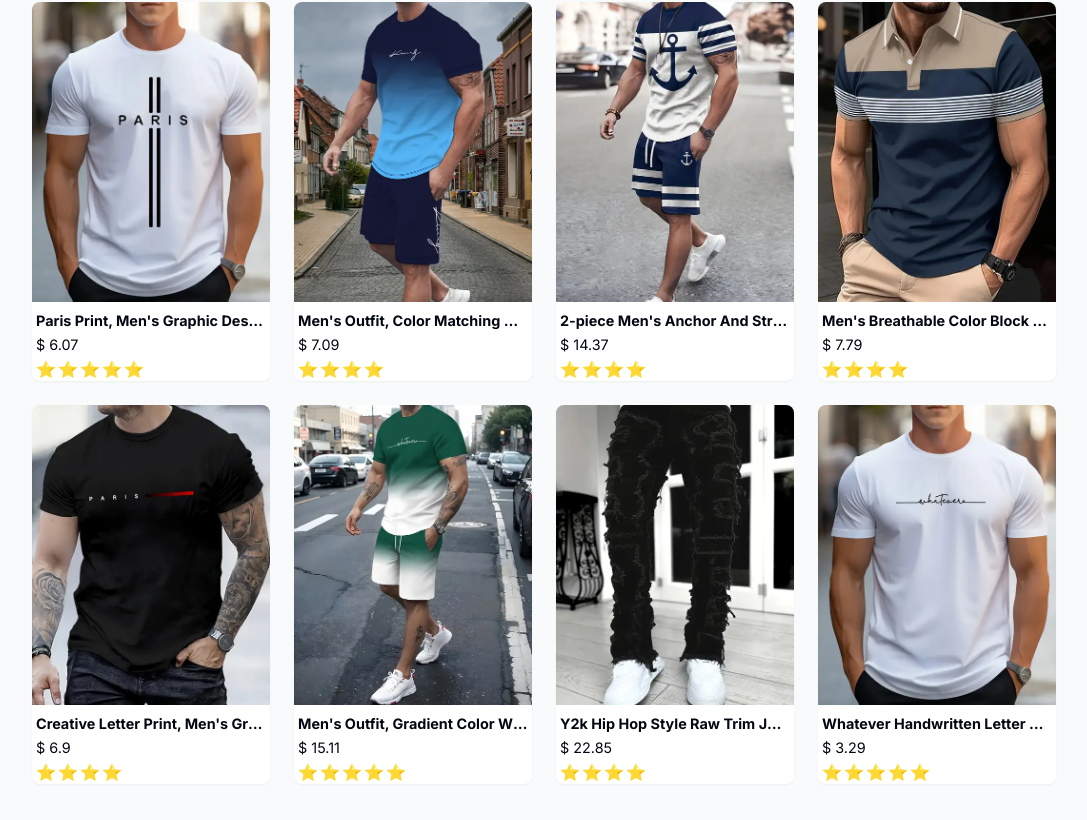
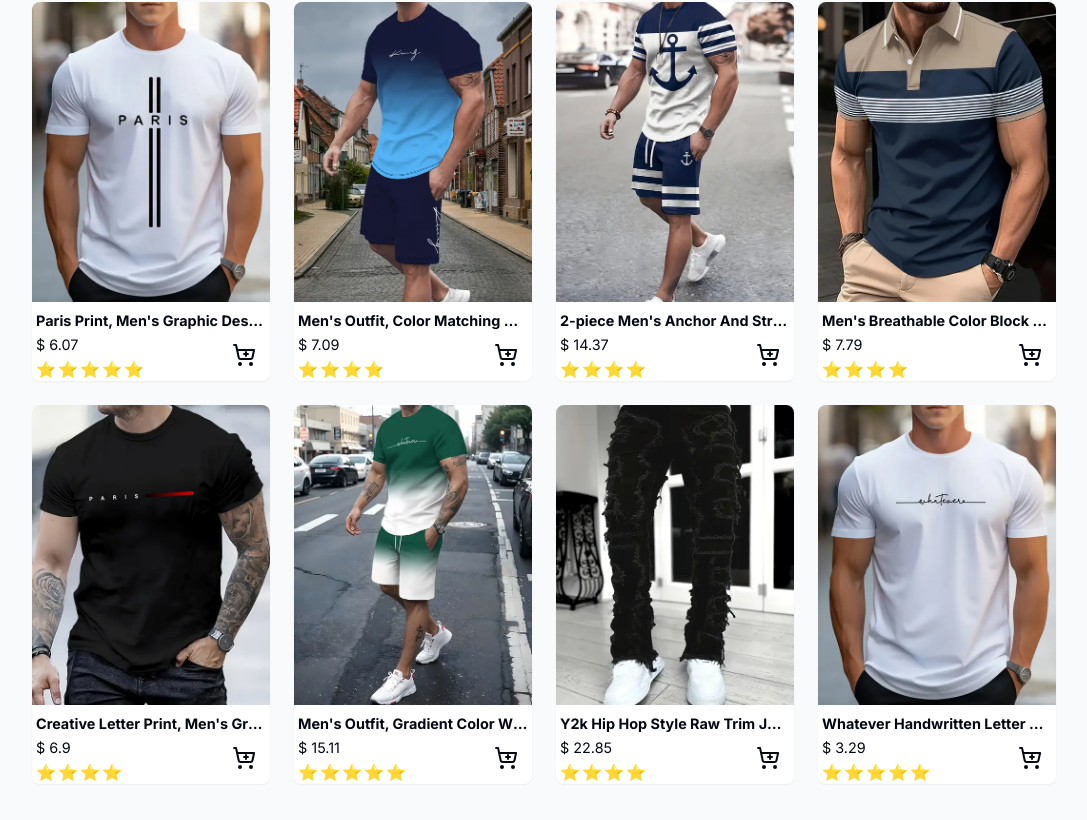
Before and after one commit to exagonsoft/zendc, a Next.js app: page / in a window 1280 px wide. Shown: the part 1279-2099 px from the top of the page, without its empty margins (96-1183 px from the left). Built offline with nearby package versions, Linux system fonts and the light colour scheme; no server answers.

Commit message:
#4 Update Featured Card Component

```diff
--- a/src/components/shared/FeaturedCard.tsx
+++ b/src/components/shared/FeaturedCard.tsx
@@ -1,6 +1,8 @@
 "use client";
 
+import { Eye, LucideShoppingCart, ShoppingCart, ShoppingCartIcon } from "lucide-react";
 import React, { useEffect, useState } from "react";
+import { Icons } from "./Icons";
 
 const FeaturedCard = ({
   title,
@@ -36,14 +38,21 @@ const FeaturedCard = ({
         height="300"
         className="h-[300px] w-full object-cover object-center transition-all group-hover:scale-105"
       />
-      <div className="w-full flex flex-col gap-0.5 items-start justify-center px-1 mt-2">
-        <span className="font-bold text-[.9rem] overflow-hidden text-ellipsis block text-nowrap w-full">{title}</span>
+      <div className="w-full flex flex-col gap-0.5 items-start justify-center px-1 mt-2 relative">
+        <span className="absolute p-1 px-2 rounded-lg text-[.7rem]  gap-0.5 justify-center items-center bg-slate-100 shadow-sm -mt-10 top-0 left-2 cursor-pointer hidden group-hover:flex transition-all hover:shadow-lg hover:bg-slate-300">
+          <Eye className="h-5 w-5" />
+          Quick look
+        </span>
+        <span className="font-bold text-[.9rem] overflow-hidden text-ellipsis block text-nowrap w-full">
+          {title}
+        </span>
         <span className="text-[.9rem]">{`$ ${price}`}</span>
         <div className="w-full flex gap-0.5 items-center">
           {stars.map((star, index) => (
             <span key={index}>{star}</span>
           ))}
         </div>
+        <button title="Add to Bascket" type="button" className="absolute right-2 bottom-2 hover:shadow-xl hover:bg-slate-300 transition-all rounded-full p-1.5"><Icons.addToCard className="w-6 h-6" /></button>
       </div>
     </div>
   );
--- /dev/null
+++ b/src/components/shared/Icons.tsx
@@ -0,0 +1,45 @@
+import { LucideProps } from "lucide-react";
+
+export const Icons = {
+  underline: (props: LucideProps) => (
+    <svg {...props} viewBox="0 0 687 155">
+      <g
+        stroke="currentColor"
+        strokeWidth="7"
+        fill="none"
+        fill-rule="evenodd"
+        strokeLinecap="round"
+        strokeLinejoin="round"
+      >
+        <path
+          d="M20 98c27-13.3333333 54-20 81-20 40.5 0 40.5 20 81 20s40.626917-20 81-20 40.123083 20 80.5 20 40.5-20 81-20 40.5 20 81 20 40.626917-20 81-20c26.915389 0 53.748722 6.6666667 80.5 20"
+          opacity=".3"
+        ></path>
+        <path d="M20 118c27-13.3333333 54-20 81-20 40.5 0 40.5 20 81 20s40.626917-20 81-20 40.123083 20 80.5 20 40.5-20 81-20 40.5 20 81 20 40.626917-20 81-20c26.915389 0 53.748722 6.6666667 80.5 20"></path>
+      </g>
+    </svg>
+  ),
+  addToCard: (props: LucideProps) => (
+    <svg {...props}
+      xmlns="http://www.w3.org/2000/svg"
+      width="24"
+      height="24"
+      fill="none"
+      stroke="currentColor"
+      stroke-width="2"
+      stroke-linecap="round"
+      stroke-linejoin="round"
+    >
+      <circle cx="8" cy="21" r="1"></circle>
+      <circle cx="19" cy="21" r="1"></circle>
+      <path d="M2.05 2.05h2l2.66 12.42a2 2 0 0 0 2 1.58h9.78a2 2 0 0 0 1.95-1.57l1.65-7.43H5.12"></path>
+      <path
+        d="M14 9 v4 m2-2 h-4"
+        stroke="currentColor"
+        stroke-width="2"
+        stroke-linecap="round"
+        stroke-linejoin="round"
+      ></path>
+    </svg>
+  ),
+};
--- a/src/components/shared/ScrollTo/ScrollTo.tsx
+++ b/src/components/shared/ScrollTo/ScrollTo.tsx
@@ -31,9 +31,6 @@ const ScrollTo = ({
     const section = document.getElementById(id);
 
     if (section) {
-      if(offset < 0)
-         console.log(offset);
-
       const offsetTop = section.offsetTop - offset;
       window.scrollTo({
         top: offsetTop,
```
